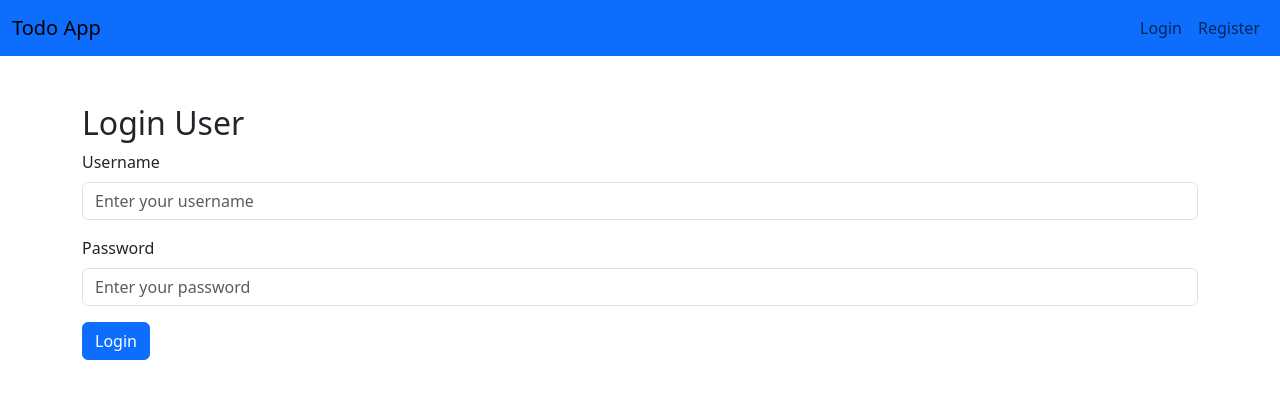
After one commit to RanjaniKathiresan/TaskManagement, a Django app: page /account/login/ in a window 1280 px wide. The commit adds this page. Shown: the top 399 px of the page. Run offline with Django 5.2, Linux system fonts and the light colour scheme.

Commit message:
Done with login functionality

```diff
--- a/account/urls.py
+++ b/account/urls.py
@@ -1,6 +1,8 @@
 from django.urls import path
-from .views import register_user
+from . import views
 
 urlpatterns = [
-    path('register/', register_user, name='register')
+    path('register/', views.register_user, name='register'),
+    path('login/', views.custom_login, name='login'),
+
 ]
--- a/account/views.py
+++ b/account/views.py
@@ -1,6 +1,7 @@
 from django.shortcuts import render, redirect
 from .forms import CustomUserCreationForm
-from django.contrib.auth import login
+from django.contrib.auth import login, authenticate
+from django.contrib import messages
 
 def register_user(request):
     if request.method == 'POST':
@@ -12,3 +13,17 @@ def register_user(request):
     else:
         form = CustomUserCreationForm()
     return render(request, 'account/register.html', {'form': form})
+
+def custom_login(request):
+    if request.method == 'POST':
+        username = request.POST.get('username')
+        password = request.POST.get('password')
+
+        user = authenticate(request, username=username, password=password)
+
+        if user is not None:
+                login(request, user)
+                return redirect('home')
+        else:
+            messages.error(request, "Invalid username or password")
+    return render(request, 'account/login.html')
--- a/main/views.py
+++ b/main/views.py
@@ -4,7 +4,7 @@ from .models import Task
 from datetime import datetime
 from django.contrib import messages
 
-# Create your views here.
+@login_required
 def home(request):
     # Get the tasks
     tasks = Task.objects.filter(user=request.user)
--- /dev/null
+++ b/templates/account/login.html
@@ -0,0 +1,30 @@
+{% extends "base.html" %}
+
+{% block content %}
+<div class="container mt-5">
+    <h2>Login User</h2>
+    <form method="post" action="{% url "login" %}">
+        {% csrf_token %}
+
+        {% if messages %}
+        <div class="alert-container">
+            {% for message in messages %}
+                <div class="alert {% if message.tags %}alert-{{ message.tags }}{% else %}alert-info{% endif %}" role="alert">
+                    {{ message }}
+                </div>
+            {% endfor %}
+        </div>
+        {% endif %}
+
+        <div class="mb-3">
+            <label for="username" class="form-label">Username</label>
+            <input type="text" class="form-control" id='username', name='username', placeholder="Enter your username">
+        </div>
+        <div class="mb-3">
+            <label for="password" class="form-label">Password</label>
+            <input type="password" class="form-control" id='password', name='password', placeholder="Enter your password">
+        </div>
+        <button type='submit' class="btn btn-primary">Login</button>
+    </form>
+</div>
+{% endblock content %}
--- a/templates/base.html
+++ b/templates/base.html
@@ -27,7 +27,7 @@
                       <a href="{% url "home" %}" class="nav-link active" aria-current="page">View Task</a>
                       <a href="#" class="nav-link">Logout</a>
                     {% else %}
-                      <a href="#" class="nav-link">Login</a>
+                      <a href="{% url "login" %}" class="nav-link">Login</a>
                       <a href="{% url "register" %}" class="nav-link">Register</a>
                     {% endif %}
                 </div>
```
Also changed, not shown: account/backends.py (added, +17 -0 lines), todo_app/settings.py (+7 -0 lines).
